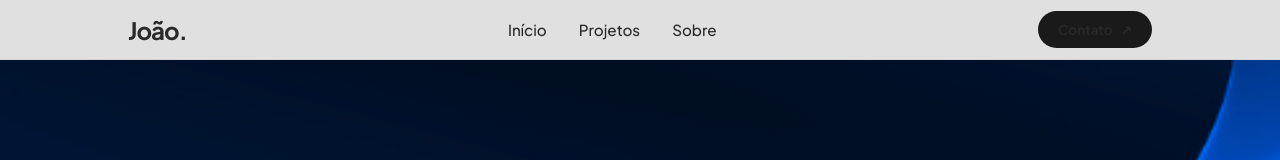
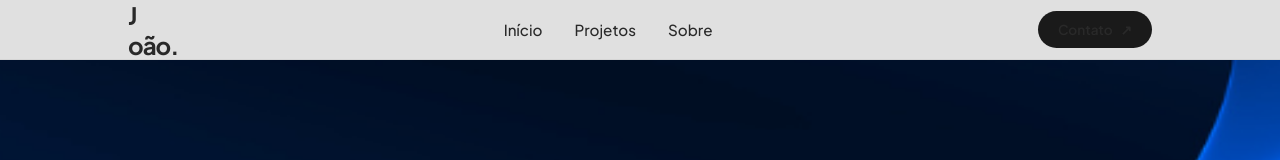
Before and after one commit to joaogentelucio/meu-portfolio, a React (Vite) app: page / in a window 1280 px wide. Shown: the top 160 px of the page. Built offline with nearby package versions, Linux system fonts and the light colour scheme.

Commit message:
Update index.tsx

```diff
--- a/src/components/header/index.tsx
+++ b/src/components/header/index.tsx
@@ -8,7 +8,6 @@ interface HeaderProps {
 
 export default function HeaderComponent({ scrollToSection }: HeaderProps) {
   const { theme } = useTheme();
-  const isDark = theme === themes.darkTheme;
 
   return (
     <header
@@ -19,7 +18,7 @@ export default function HeaderComponent({ scrollToSection }: HeaderProps) {
       }}
     >
       <div className={styles.logo}>
-        <span style={{ color: theme.colors.text }}>J</span>oão.
+        <span>J</span><p style={{ color: theme.colors.text }}>oão.</p>
       </div>
 
       <nav className={styles.nav}>
```
